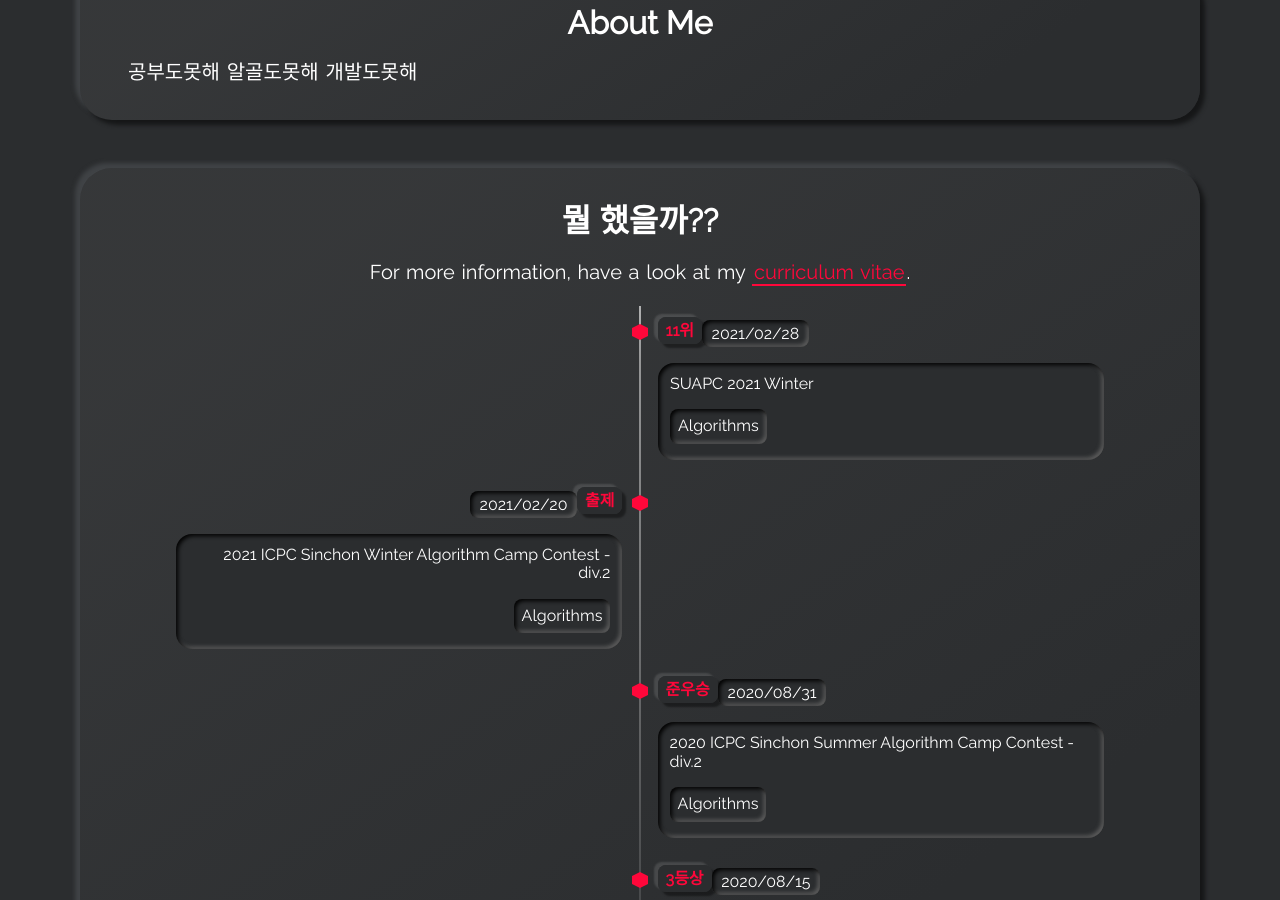
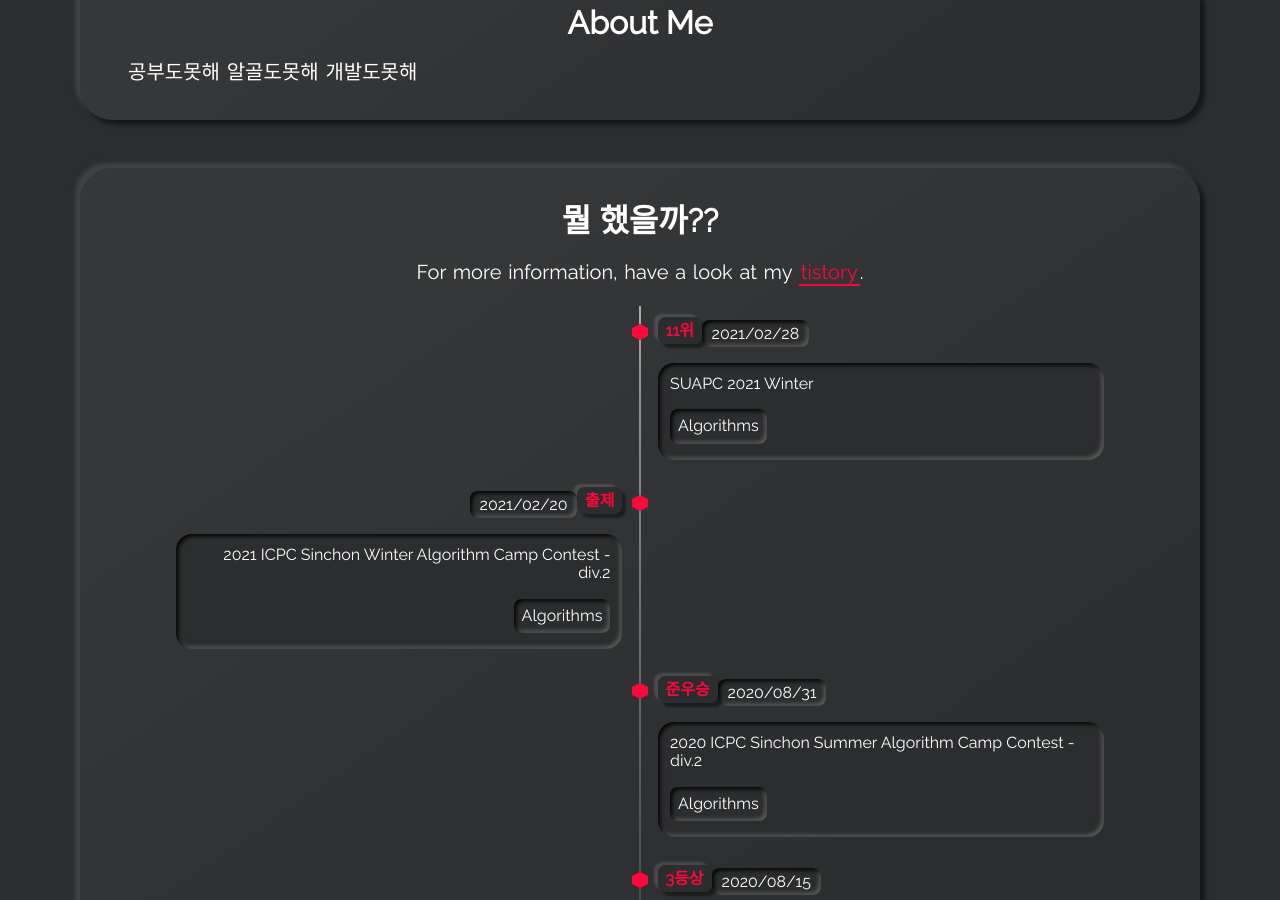
Before and after one commit to swoooon/blueint323.github.io, a Jekyll site: the page built from index.html, in a window 1280 px wide and 900 px high, scrolled down 1090 px. Built offline with Jekyll 4.4.1, drawn with Linux system fonts in a browser that asks for light colours.

Commit message:
Update section-timeline.html

```diff
--- a/_includes/section-timeline.html
+++ b/_includes/section-timeline.html
@@ -2,7 +2,7 @@
 <p class="subtitle">
   For more information, have a look at my
   <a class="highlight-link" href="{{site.cv_download_link}}" target="_blank" rel="noreferrer">
-    curriculum vitae
+    tistory
   </a>.
 </p>
 
```
